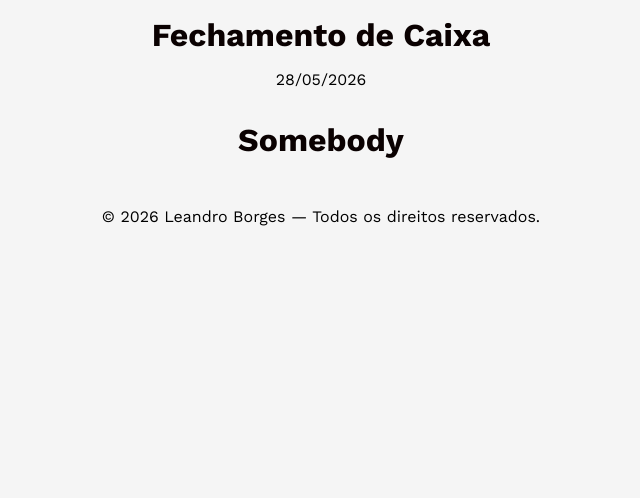
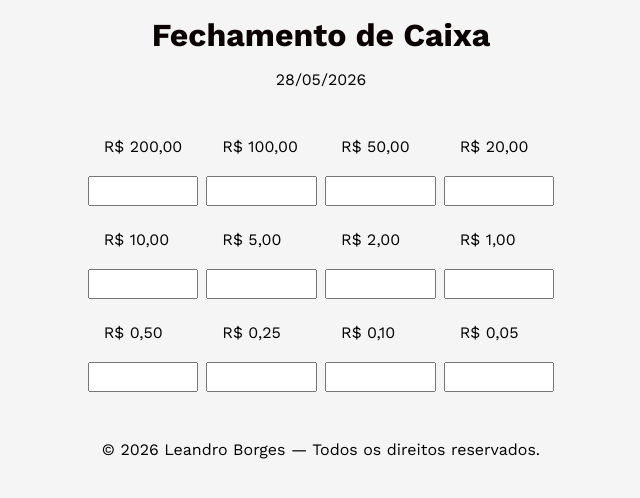
Before and after one commit to leandrobss1/Cash-Register-Closing, a React (Vite) app: page / in a window 1280 px wide. Shown: the top 498 px of the page, without its empty margins (319-959 px from the left). Built offline with nearby package versions, Linux system fonts and the light colour scheme; a web font is replaced by a local one.

Commit message:
feat(styles): Ajustando grid da página e centralizando container.

```diff
--- a/src/components/Main/Main.tsx
+++ b/src/components/Main/Main.tsx
@@ -1,9 +1,20 @@
+import { caixa } from "../../data/consumo";
 import "./styles.css";
 
 export default function Main() {
   return (
     <div className="container-main">
-      <h1>Somebody</h1>
+      {caixa.map((item, index) => (
+        <div className="container-values" key={index}>
+          <label>
+            {item.valor.toLocaleString("pt-BR", {
+              style: "currency",
+              currency: "BRL",
+            })}
+          </label>
+          <input type="number" min={0} max={50}></input>
+        </div>
+      ))}
     </div>
   );
 }
--- a/src/components/Main/styles.css
+++ b/src/components/Main/styles.css
@@ -1,5 +1,22 @@
 .container-main {
-  display: flex;
+  display: grid;
+  grid-template-columns: repeat(4, 1fr);
+  gap: 0.5rem;
   align-items: center;
   justify-content: center;
+
+  width: fit-content;
+  margin: 0 auto;
 }
+
+.container-values {
+  display: flex;
+  flex-direction: column;
+  gap: 0.25rem;
+}
+
+input {
+  width: 100%;
+  height: 30px;
+  text-align: center;
+}
--- /dev/null
+++ b/src/data/consumo.tsx
@@ -0,0 +1,50 @@
+export const caixa = [
+  {
+    valor: 200,
+    quantidade: 0,
+  },
+  {
+    valor: 100,
+    quantidade: 0,
+  },
+  {
+    valor: 50,
+    quantidade: 0,
+  },
+  {
+    valor: 20,
+    quantidade: 0,
+  },
+  {
+    valor: 10,
+    quantidade: 0,
+  },
+  {
+    valor: 5,
+    quantidade: 0,
+  },
+  {
+    valor: 2,
+    quantidade: 0,
+  },
+  {
+    valor: 1,
+    quantidade: 0,
+  },
+  {
+    valor: 0.5,
+    quantidade: 0,
+  },
+  {
+    valor: 0.25,
+    quantidade: 0,
+  },
+  {
+    valor: 0.1,
+    quantidade: 0,
+  },
+  {
+    valor: 0.05,
+    quantidade: 0,
+  },
+];
--- a/src/styles/GlobalStyles.ts
+++ b/src/styles/GlobalStyles.ts
@@ -11,4 +11,9 @@ export const GlobalStyle = createGlobalStyle`
     font-family: Work Sans, sans-serif;
     background: #f5f5f5;
   }
+
+   input[type="number"]::-webkit-inner-spin-button,
+    input[type="number"]::-webkit-outer-spin-button {
+    -webkit-appearance: none;
+  }
 `;
```
